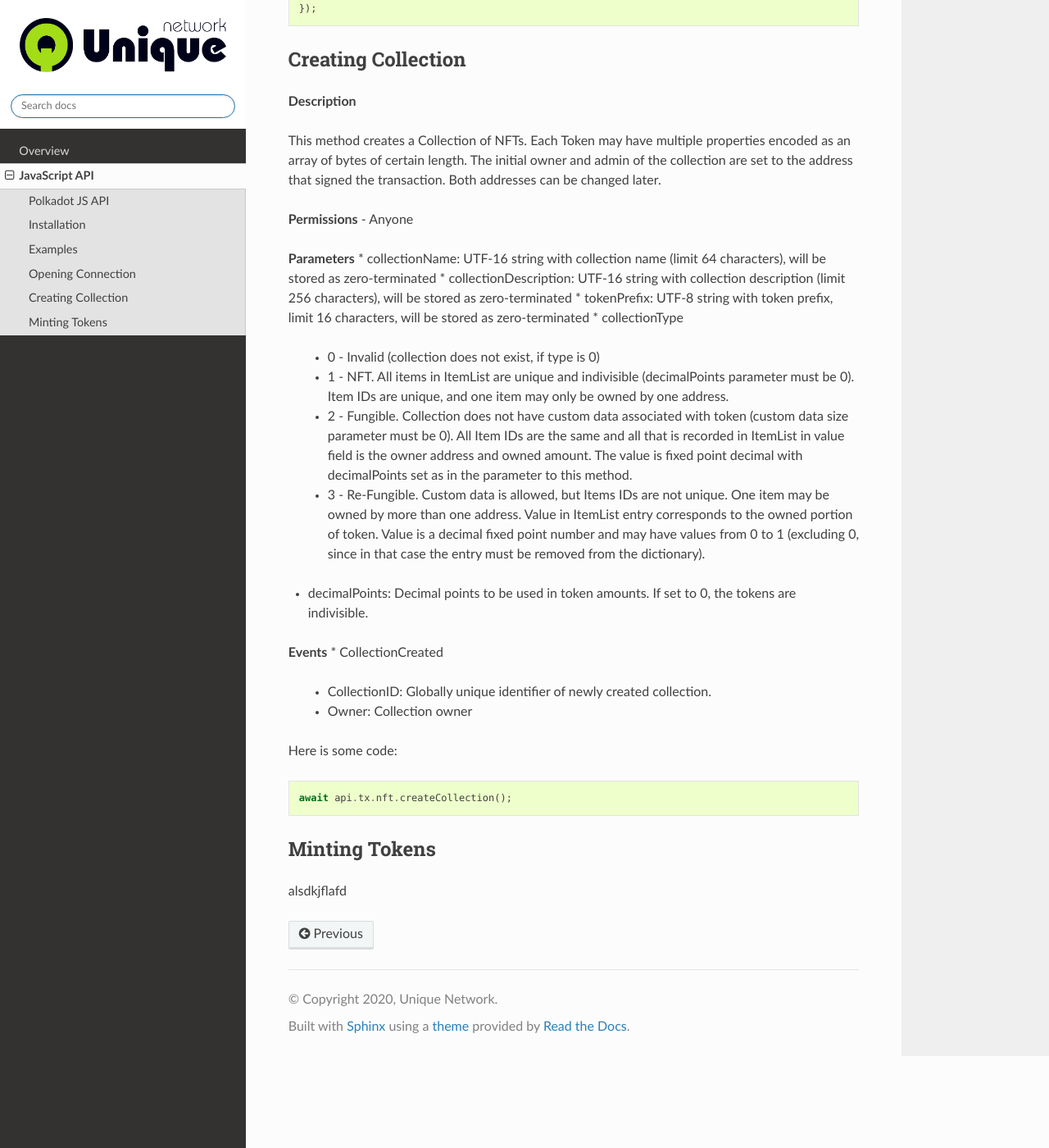
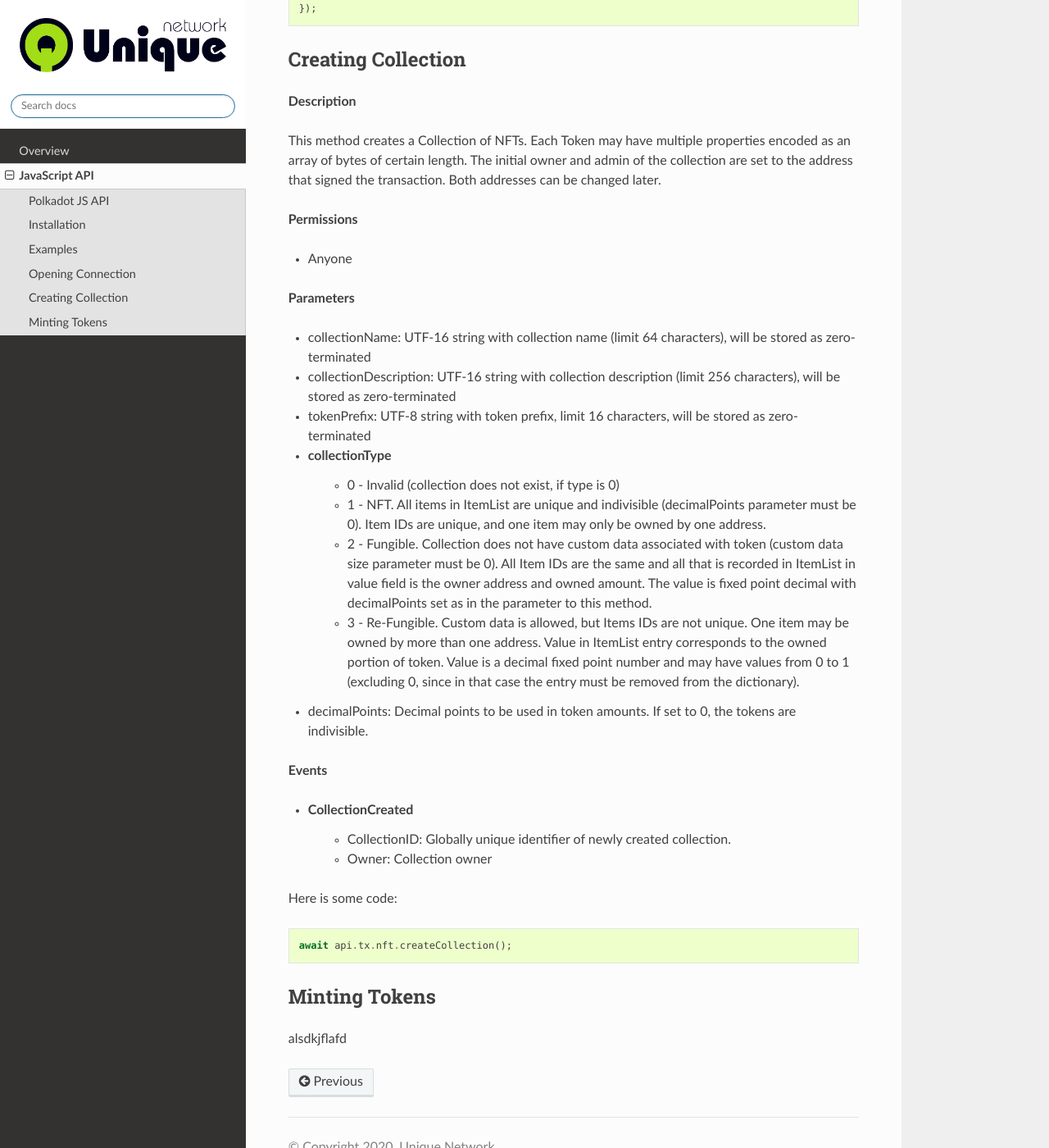
Before and after one commit to UniqueNetwork/unique-docs, a Sphinx documentation site: the page built from source/jsapi.rst, in a window 1280 px wide and 1400 px high, scrolled down 1350 px. Shown: the whole window at 82% size. Built offline with Sphinx 7.4.7 and the Read the Docs theme 2.0.0, drawn with Linux system fonts in a browser that asks for light colours.

Commit message:
Reformat text

```diff
--- a/source/jsapi.rst
+++ b/source/jsapi.rst
@@ -61,9 +61,11 @@ Creating Collection
 This method creates a Collection of NFTs. Each Token may have multiple properties encoded as an array of bytes of certain length. The initial owner and admin of the collection are set to the address that signed the transaction. Both addresses can be changed later.
 
 **Permissions**
-- Anyone
+
+* Anyone
 
 **Parameters**
+
 * collectionName: UTF-16 string with collection name (limit 64 characters), will be stored as zero-terminated
 * collectionDescription: UTF-16 string with collection description (limit 256 characters), will be stored as zero-terminated
 * tokenPrefix: UTF-8 string with token prefix, limit 16 characters, will be stored as zero-terminated
@@ -75,6 +77,7 @@ This method creates a Collection of NFTs. Each Token may have multiple propertie
 * decimalPoints: Decimal points to be used in token amounts. If set to 0, the tokens are indivisible.
 
 **Events**
+
 * CollectionCreated
     * CollectionID: Globally unique identifier of newly created collection.
     * Owner: Collection owner
```
